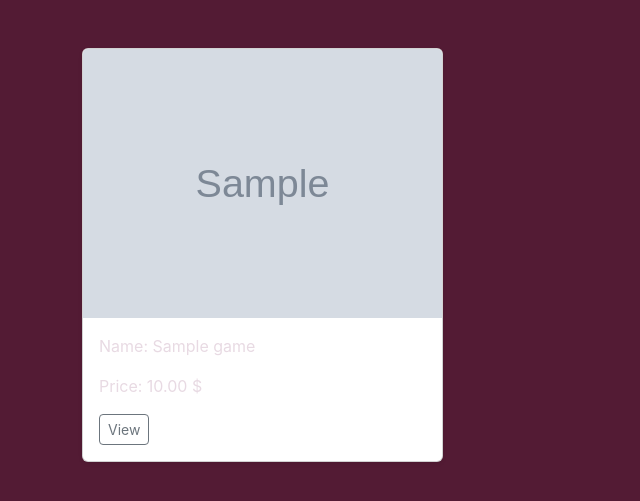
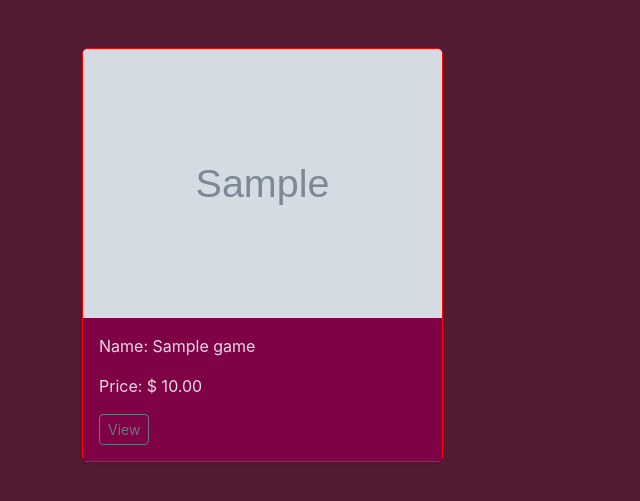
Before and after one commit to vyngt/vgame, a Django app: page /store/ in a window 1280 px wide. Shown: the part 56-557 px from the top of the page, without its empty margins (0-640 px from the left). Run offline with Django 4.2, Linux system fonts and the light colour scheme; tables that the repository leaves empty hold one stand-in row (values such as "Sample post"); grey boxes marked "Sample" are stand-in pictures.

Commit message:
updated static/css/store.css

```diff
--- a/static/css/store.css
+++ b/static/css/store.css
@@ -1,3 +1,10 @@
-.game-card {
+.game-store-cover {
   max-height: 300px;
 }
+.card-game-border {
+  border-color: red;
+}
+
+.card-game {
+  background-color: rgb(126, 2, 69) !important;
+}
--- a/template/store/list.html
+++ b/template/store/list.html
@@ -15,18 +15,19 @@
     <div class="row row-cols-1 row-cols-sm-2 row-cols-md-3 g-3">
       {% for game in games %}
       <div class="col">
-        <div class="card shadow-sm">
+        <div class="card-game-border card shadow-sm">
           <div>
             <img
-              class="game-card bd-placeholder-img card-img-top"
+              class="game-store-cover bd-placeholder-img card-img-top"
               src="{{game.cover.url}}"
               alt="{album.name}"
             />
           </div>
 
+          <div class="card-game">
             <div class="card-body">
               <p class="card-text">Name: {{game.name}}</p>
-            <p>Price: {{game.price}} $</p>
+              <p>Price: $ {{game.price}}</p>
 
               <div class="d-flex justify-content-between align-items-center">
                 <div class="btn-group">
@@ -40,6 +41,7 @@
             </div>
           </div>
         </div>
+      </div>
       {% endfor %}
     </div>
   </div>
```
Lines whose indentation alone changed are shown as unchanged.
